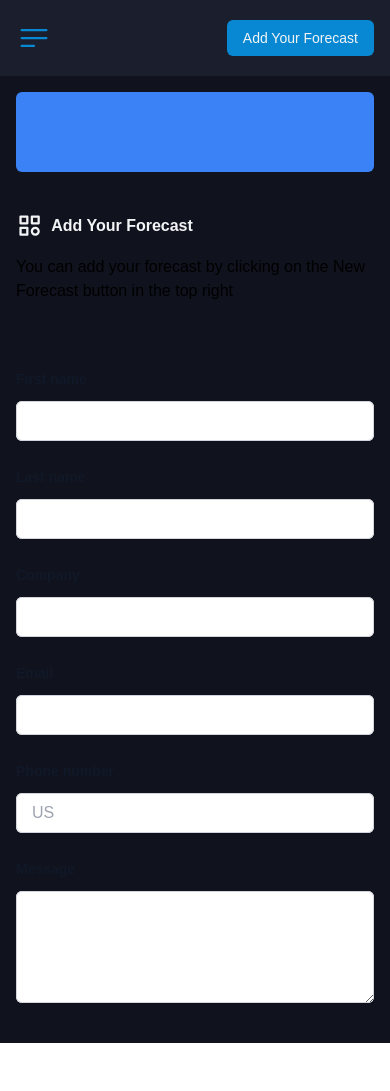
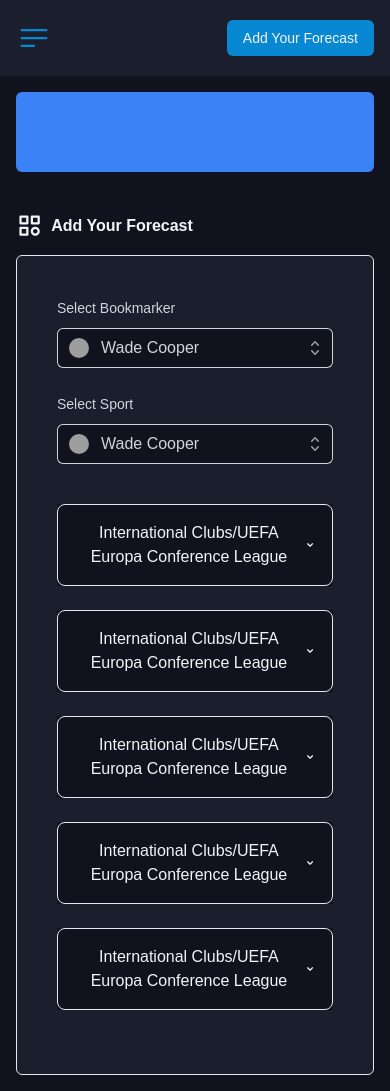
Before and after one commit to sureodds/frontend-app, a Next.js app: page /account/add in a window 390 px wide. Before the commit the page ends 1043 px from the top, so only its background shows below. Built offline with nearby package versions, Linux system fonts and the light colour scheme; grey boxes are pictures that could not be loaded; a web font is replaced by a local one.

Commit message:
chore:  UI revamp

```diff
--- a/package.json
+++ b/package.json
@@ -27,16 +27,15 @@
   },
   "dependencies": {
     "@headlessui/react": "1.7.15",
+    "@heroicons/react": "2.0.18",
     "@next/font": "13.4.5",
     "@tailwindcss/forms": "0.5.4",
     "classnames": "2.3.2",
-    "formik": "2.4.2",
     "next": "13.4.4",
     "next-themes": "0.2.1",
     "react": "18.2.0",
     "react-dom": "18.2.0",
-    "react-icons": "4.9.0",
-    "yup": "1.2.0"
+    "react-icons": "4.9.0"
   },
   "devDependencies": {
     "@commitlint/cli": "17.6.5",
--- a/src/app/account/add/page.tsx
+++ b/src/app/account/add/page.tsx
@@ -1,20 +1,113 @@
 'use client';
 import { useState } from 'react';
 // import { ChevronDownIcon } from '@heroicons/react/20/solid';
-// import { Switch } from '@headlessui/react';
-import { SectionTitle } from '@/components';
+import { Switch } from '@headlessui/react';
+import {
+  AccordionItem,
+  InputField,
+  SectionTitle,
+  SelectField,
+} from '@/components';
 import { BiCategory } from 'react-icons/bi';
-import { Formik, Field, Form, ErrorMessage } from 'formik';
-import * as Yup from 'yup';
+import classNames from 'classnames';
+import Link from 'next/link';
+
+const people = [
+  {
+    id: 1,
+    name: 'Wade Cooper',
+    avatar:
+      'https://images.unsplash.com/photo-1491528323818-fdd1faba62cc?ixlib=rb-1.2.1&ixid=eyJhcHBfaWQiOjEyMDd9&auto=format&fit=facearea&facepad=2&w=256&h=256&q=80',
+  },
+  {
+    id: 2,
+    name: 'Arlene Mccoy',
+    avatar:
+      'https://images.unsplash.com/photo-1550525811-e5869dd03032?ixlib=rb-1.2.1&auto=format&fit=facearea&facepad=2&w=256&h=256&q=80',
+  },
+  {
+    id: 3,
+    name: 'Devon Webb',
+    avatar:
+      'https://images.unsplash.com/photo-1500648767791-00dcc994a43e?ixlib=rb-1.2.1&ixid=eyJhcHBfaWQiOjEyMDd9&auto=format&fit=facearea&facepad=2.25&w=256&h=256&q=80',
+  },
+  {
+    id: 4,
+    name: 'Tom Cook',
+    avatar:
+      'https://images.unsplash.com/photo-1472099645785-5658abf4ff4e?ixlib=rb-1.2.1&ixid=eyJhcHBfaWQiOjEyMDd9&auto=format&fit=facearea&facepad=2&w=256&h=256&q=80',
+  },
+  {
+    id: 5,
+    name: 'Tanya Fox',
+    avatar:
+      'https://images.unsplash.com/photo-1494790108377-be9c29b29330?ixlib=rb-1.2.1&ixid=eyJhcHBfaWQiOjEyMDd9&auto=format&fit=facearea&facepad=2&w=256&h=256&q=80',
+  },
+  {
+    id: 6,
+    name: 'Hellen Schmidt',
+    avatar:
+      'https://images.unsplash.com/photo-1487412720507-e7ab37603c6f?ixlib=rb-1.2.1&ixid=eyJhcHBfaWQiOjEyMDd9&auto=format&fit=facearea&facepad=2&w=256&h=256&q=80',
+  },
+  {
+    id: 7,
+    name: 'Caroline Schultz',
+    avatar:
+      'https://images.unsplash.com/photo-1568409938619-12e139227838?ixlib=rb-1.2.1&ixid=eyJhcHBfaWQiOjEyMDd9&auto=format&fit=facearea&facepad=2&w=256&h=256&q=80',
+  },
+  {
+    id: 8,
+    name: 'Mason Heaney',
+    avatar:
+      'https://images.unsplash.com/photo-1531427186611-ecfd6d936c79?ixlib=rb-1.2.1&ixid=eyJhcHBfaWQiOjEyMDd9&auto=format&fit=facearea&facepad=2&w=256&h=256&q=80',
+  },
+  {
+    id: 9,
+    name: 'Claudie Smitham',
+    avatar:
+      'https://images.unsplash.com/photo-1584486520270-19eca1efcce5?ixlib=rb-1.2.1&ixid=eyJhcHBfaWQiOjEyMDd9&auto=format&fit=facearea&facepad=2&w=256&h=256&q=80',
+  },
+  {
+    id: 10,
+    name: 'Emil Schaefer',
+    avatar:
+      'https://images.unsplash.com/photo-1561505457-3bcad021f8ee?ixlib=rb-1.2.1&ixid=eyJhcHBfaWQiOjEyMDd9&auto=format&fit=facearea&facepad=2&w=256&h=256&q=80',
+  },
+];
 
 const AddPage = () => {
-  const [agreed, setAgreed] = useState(false);
-  // function classNames(...classes) {
-  //   return classes.filter(Boolean).join(' ');
-  // }
-  const handleSubmit = (credentials: any) => {
-    console.log(credentials);
+  const [agreed, setAgreed] = useState<boolean>(false);
+  const [name, setName] = useState('');
+  const [email, setEmail] = useState('');
+  const [error, setError] = useState('');
+
+  const handleNameChange = (e: any) => {
+    setName(e.target.value);
   };
+
+  const handleEmailChange = (e: any) => {
+    setEmail(e.target.value);
+  };
+
+  const handleSubmit = (e: any) => {
+    e.preventDefault();
+
+    // Validate form fields
+    if (!name.trim()) {
+      setError('Name is required');
+      return;
+    }
+
+    if (!email.trim()) {
+      setError('Email is required');
+      return;
+    }
+
+    // Clear error and submit form
+    setError('');
+    // Submit logic goes here...
+  };
+
   return (
     <section>
       <div className="container">
@@ -24,144 +117,62 @@ const AddPage = () => {
           icon={<BiCategory style={{ fontSize: `1.7rem` }} />}
           title="Add Your Forecast"
         />
-        <div>
-          <p>
+        <div className="border my-4 p-10 bg-secondary rounded-md">
+          {/* <p>
             You can add your forecast by clicking on the New Forecast button in
             the top right
-          </p>
+          </p> */}
+          <div className="accordion">
+            <div className="mb-10 w-full grid grid-cols-1 gap-x-8 gap-y-6 sm:grid-cols-2">
+              <SelectField data={people} label="Select Bookmarker" />
+              <SelectField data={people} label="Select Sport" />
+            </div>
+            {[1, 3, 4, 5, 6].map((item, i) => (
+              <AccordionItem
+                key={i}
+                title="International Clubs/UEFA Europa Conference League"
+              >
+                {[1, 3, 4, 5, 6].map((item, i) => (
+                  <AccordionItem
+                    key={i}
+                    title="Paraguya Kings VS Paraguya Kings"
+                  >
+                    <p>Paraguya Kings VS Paraguya Kings</p>
                     <form
-            action="#"
-            method="POST"
+                      onSubmit={handleSubmit}
                       className="mx-auto mt-16 max-w-xl sm:mt-20"
                     >
                       <div className="grid grid-cols-1 gap-x-8 gap-y-6 sm:grid-cols-2">
                         <div>
-                <label
-                  htmlFor="first-name"
-                  className="block text-sm font-semibold leading-6 text-gray-900"
-                >
-                  First name
-                </label>
-                <div className="mt-2.5">
-                  <input
-                    type="text"
-                    name="first-name"
-                    id="first-name"
-                    autoComplete="given-name"
-                    className="block w-full rounded-md border-0 px-3.5 py-2 text-gray-900 shadow-sm ring-1 ring-inset ring-gray-300 placeholder:text-gray-400 focus:ring-2 focus:ring-inset focus:ring-indigo-600 sm:text-sm sm:leading-6"
+                          <InputField
+                            placeholder="Email"
+                            label="Email Address"
+                            type="email"
+                            value={email}
+                            onChange={handleEmailChange}
+                            error={error && !email.trim() ? error : ''}
                           />
                         </div>
-              </div>
                         <div>
-                <label
-                  htmlFor="last-name"
-                  className="block text-sm font-semibold leading-6 text-gray-900"
-                >
-                  Last name
-                </label>
-                <div className="mt-2.5">
-                  <input
+                          <InputField
+                            placeholder="Name"
+                            label="User Name"
                             type="text"
-                    name="last-name"
-                    id="last-name"
-                    autoComplete="family-name"
-                    className="block w-full rounded-md border-0 px-3.5 py-2 text-gray-900 shadow-sm ring-1 ring-inset ring-gray-300 placeholder:text-gray-400 focus:ring-2 focus:ring-inset focus:ring-indigo-600 sm:text-sm sm:leading-6"
+                            value={name}
+                            onChange={handleNameChange}
+                            error={error && !name.trim() ? error : ''}
                           />
                         </div>
-              </div>
-              <div className="sm:col-span-2">
-                <label
-                  htmlFor="company"
-                  className="block text-sm font-semibold leading-6 text-gray-900"
+                        <Switch.Group
+                          as="div"
+                          className="flex gap-x-4 sm:col-span-2"
                         >
-                  Company
-                </label>
-                <div className="mt-2.5">
-                  <input
-                    type="text"
-                    name="company"
-                    id="company"
-                    autoComplete="organization"
-                    className="block w-full rounded-md border-0 px-3.5 py-2 text-gray-900 shadow-sm ring-1 ring-inset ring-gray-300 placeholder:text-gray-400 focus:ring-2 focus:ring-inset focus:ring-indigo-600 sm:text-sm sm:leading-6"
-                  />
-                </div>
-              </div>
-              <div className="sm:col-span-2">
-                <label
-                  htmlFor="email"
-                  className="block text-sm font-semibold leading-6 text-gray-900"
-                >
-                  Email
-                </label>
-                <div className="mt-2.5">
-                  <input
-                    type="email"
-                    name="email"
-                    id="email"
-                    autoComplete="email"
-                    className="block w-full rounded-md border-0 px-3.5 py-2 text-gray-900 shadow-sm ring-1 ring-inset ring-gray-300 placeholder:text-gray-400 focus:ring-2 focus:ring-inset focus:ring-indigo-600 sm:text-sm sm:leading-6"
-                  />
-                </div>
-              </div>
-              <div className="sm:col-span-2">
-                <label
-                  htmlFor="phone-number"
-                  className="block text-sm font-semibold leading-6 text-gray-900"
-                >
-                  Phone number
-                </label>
-                <div className="relative mt-2.5">
-                  <div className="absolute inset-y-0 left-0 flex items-center">
-                    <label htmlFor="country" className="sr-only">
-                      Country
-                    </label>
-                    <select
-                      id="country"
-                      name="country"
-                      className="h-full rounded-md border-0 bg-transparent bg-none py-0 pl-4 pr-9 text-gray-400 focus:ring-2 focus:ring-inset focus:ring-indigo-600 sm:text-sm"
-                    >
-                      <option>US</option>
-                      <option>CA</option>
-                      <option>EU</option>
-                    </select>
-                    {/* <ChevronDownIcon
-                      className="pointer-events-none absolute right-3 top-0 h-full w-5 text-gray-400"
-                      aria-hidden="true"
-                    /> */}
-                  </div>
-                  <input
-                    type="tel"
-                    name="phone-number"
-                    id="phone-number"
-                    autoComplete="tel"
-                    className="block w-full rounded-md border-0 px-3.5 py-2 pl-20 text-gray-900 shadow-sm ring-1 ring-inset ring-gray-300 placeholder:text-gray-400 focus:ring-2 focus:ring-inset focus:ring-indigo-600 sm:text-sm sm:leading-6"
-                  />
-                </div>
-              </div>
-              <div className="sm:col-span-2">
-                <label
-                  htmlFor="message"
-                  className="block text-sm font-semibold leading-6 text-gray-900"
-                >
-                  Message
-                </label>
-                <div className="mt-2.5">
-                  <textarea
-                    name="message"
-                    id="message"
-                    rows={4}
-                    className="block w-full rounded-md border-0 px-3.5 py-2 text-gray-900 shadow-sm ring-1 ring-inset ring-gray-300 placeholder:text-gray-400 focus:ring-2 focus:ring-inset focus:ring-indigo-600 sm:text-sm sm:leading-6"
-                    defaultValue={''}
-                  />
-                </div>
-              </div>
-              {/* <Switch.Group as="div" className="flex gap-x-4 sm:col-span-2">
                           <div className="flex h-6 items-center">
                             <Switch
                               checked={agreed}
                               onChange={setAgreed}
                               className={classNames(
-                      agreed ? 'bg-indigo-600' : 'bg-gray-200',
+                                agreed ? 'bg-indigo-600' : 'bg-gray-500',
                                 'flex w-8 flex-none cursor-pointer rounded-full p-px ring-1 ring-inset ring-gray-900/5 transition-colors duration-200 ease-in-out focus-visible:outline focus-visible:outline-2 focus-visible:outline-offset-2 focus-visible:outline-indigo-600',
                               )}
                             >
@@ -170,29 +181,37 @@ const AddPage = () => {
                                 aria-hidden="true"
                                 className={classNames(
                                   agreed ? 'translate-x-3.5' : 'translate-x-0',
-                        'h-4 w-4 transform rounded-full bg-white shadow-sm ring-1 ring-gray-900/5 transition duration-200 ease-in-out',
+                                  'h-4 w-4 transform rounded-full bg-white shadow-sm ring-1 ring-gray-300/5 transition duration-200 ease-in-out',
                                 )}
                               />
                             </Switch>
                           </div>
                           <Switch.Label className="text-sm leading-6 text-gray-600">
                             By selecting this, you agree to our{' '}
-                  <a href="#" className="font-semibold text-indigo-600">
+                            <Link
+                              href="/"
+                              className="font-semibold text-indigo-600"
+                            >
                               privacy&nbsp;policy
-                  </a>
+                            </Link>
                             .
                           </Switch.Label>
-              </Switch.Group> */}
+                        </Switch.Group>
                       </div>
                       <div className="mt-10">
-              {/* <button
+                        <button
                           type="submit"
                           className="block w-full rounded-md bg-indigo-600 px-3.5 py-2.5 text-center text-sm font-semibold text-white shadow-sm hover:bg-indigo-500 focus-visible:outline focus-visible:outline-2 focus-visible:outline-offset-2 focus-visible:outline-indigo-600"
                         >
-                Let's talk
-              </button> */}
+                          Lets talk
+                        </button>
                       </div>
                     </form>
+                  </AccordionItem>
+                ))}
+              </AccordionItem>
+            ))}
+          </div>
         </div>
       </div>
     </section>
--- a/src/app/account/leaderboard/page.tsx
+++ b/src/app/account/leaderboard/page.tsx
@@ -12,7 +12,7 @@ const LeaderboardPage = () => {
         <Banner />
         <Banner />
       </div> */}
-      <div className="sm:px-10 px-4">
+      <div className="lg:px-10 sm:px-6">
         {/* <SectionTitle icon={<RxActivityLog />} title="Leader Board" /> */}
         <div className="grid sm:grid-cols-2 grid-cols-1 gap-x-10 gap-x-4">
           {forecasters.map((data) =>
--- /dev/null
+++ b/src/components/AccordionItem.tsx
@@ -0,0 +1,45 @@
+import React, { useState } from 'react';
+
+const AccordionItem = ({ title, children }: any) => {
+  const [isOpen, setIsOpen] = useState(false);
+
+  const toggleAccordion = () => {
+    setIsOpen(!isOpen);
+  };
+
+  return (
+    <div className="mb-6 bg-primary">
+      <button
+        onClick={toggleAccordion}
+        className="flex justify-between items-center w-full px-4 py-4 border text-white rounded-lg focus:outline-none"
+      >
+        <span>{title}</span>
+        <svg
+          xmlns="http://www.w3.org/2000/svg"
+          className={`h-5 w-5 transition-transform duration-300 transform ${
+            isOpen ? 'rotate-180' : 'rotate-0'
+          }`}
+          viewBox="0 0 20 20"
+          fill="currentColor"
+        >
+          <path
+            fillRule="evenodd"
+            d="M5.293 7.293a1 1 0 0 1 1.414 0L10 10.586l3.293-3.293a1 1 0 1 1 1.414 1.414l-4 4a1 1 0 0 1-1.414 0l-4-4a1 1 0 0 1 0-1.414z"
+            clipRule="evenodd"
+          />
+        </svg>
+      </button>
+      <div
+        className={`overflow-hidden transition-max-height duration-500 ${
+          isOpen ? 'max-h-full' : 'max-h-0'
+        }`}
+      >
+        <div className="mt-2 px-6 py-4 bg-primary text-gray-300 rounded-md">
+          {children}
+        </div>
+      </div>
+    </div>
+  );
+};
+
+export default AccordionItem;
--- /dev/null
+++ b/src/components/InputField.tsx
@@ -0,0 +1,39 @@
+'use client';
+import React, { useState } from 'react';
+
+const InputField = ({ label, type, value, onChange, error }: any) => {
+  const [isFocused, setIsFocused] = useState(false);
+
+  const handleFocus = () => {
+    setIsFocused(true);
+  };
+
+  const handleBlur = () => {
+    setIsFocused(false);
+  };
+
+  return (
+    <div className="mb-4">
+      <label
+        className={`block text-sm font-medium ${
+          isFocused ? 'text-blue-500' : 'text-gray-300 mb-2'
+        }`}
+      >
+        {label}
+      </label>
+      <input
+        type={type}
+        value={value}
+        onChange={onChange}
+        onFocus={handleFocus}
+        onBlur={handleBlur}
+        className={`mt-1 px-3 py-2 border ${
+          error ? 'border-red-500' : 'border-gray-300'
+        } rounded-md focus:outline-none text-gray-300 focus:ring-2 focus:ring-blue-500 focus:border-transparent bg-transparent`}
+      />
+      {error && <p className="mt-2 text-sm text-red-500">{error}</p>}
+    </div>
+  );
+};
+
+export default InputField;
--- a/src/components/PlayerCardRow.tsx
+++ b/src/components/PlayerCardRow.tsx
@@ -5,12 +5,12 @@ import PlayerCard from './PlayerCard';
 
 const PlayerCardRow = ({ title, btnTxt, data }: any) => {
   return (
-    <section className="shadow-2xl rounded-md bg-secondary mt-6 px-4">
-      <div className="flex items-center justify-between mt-4">
+    <section className="shadow-2xl rounded-md bg-secondary mt-6 px-4 py-4">
+      <div className="flex items-center justify-between lg:flex-row md:flex-col sm:flex-col lg:mt-4 sm:mt-3 sm:pt-3 sm:mb-3">
         <SectionTitle title={title} />
         <Button sm text={btnTxt} />
       </div>
-      <div className="grid sm:grid-cols-2 grid-cols-1 gap-4 sm:mt-2 mt-6">
+      <div className="grid xl:grid-cols-2 lg:grid-cols-2 md:grid-cols-1 sm:grid-cols-1 grid-cols-1 gap-4 sm:mt-2 mt-6">
         {data?.data.map((item: any) => (
           <PlayerCard key={item} data={item} />
         ))}
--- a/src/components/SectionTitle.tsx
+++ b/src/components/SectionTitle.tsx
@@ -2,7 +2,7 @@ import React from 'react';
 
 const SectionTitle = ({ title, icon }: any) => {
   return (
-    <h2 className="sm:text-xl text-md font-semibold text-white my-4 flex items-center">
+    <h2 className="lg:text-xl md:text-lg sm:text-sm text-md font-semibold text-white lg:mb-4 sm:mb-3 flex items-center">
       <span className="pr-2 text-xl">{icon}</span>
       {title}
     </h2>
--- /dev/null
+++ b/src/components/SelectField.tsx
@@ -0,0 +1,103 @@
+import { Fragment, useState } from 'react';
+import { Listbox, Transition } from '@headlessui/react';
+import { CheckIcon, ChevronUpDownIcon } from '@heroicons/react/20/solid';
+
+function classNames(...classes: string[]) {
+  return classes.filter(Boolean).join(' ');
+}
+
+export default function SelectField({ data, label }: any) {
+  const [selected, setSelected] = useState(data[0]);
+
+  console.log(selected);
+
+  return (
+    <Listbox value={selected} onChange={setSelected}>
+      {({ open }) => (
+        <div>
+          <div>
+            <Listbox.Label className="block text-sm font-medium leading-6 text-gray-300">
+              {label}
+            </Listbox.Label>
+          </div>
+          <div className="relative mt-2">
+            <Listbox.Button className="relative w-full cursor-default rounded-md bg-primary py-2 pl-3 pr-10 text-left text-gray-300 shadow-sm ring-1 ring-inset ring-gray-300 focus:outline-none focus:ring-2 focus:ring-main sm:text-sm sm:leading-6">
+              <span className="flex items-center">
+                {selected.avatar && (
+                  <img
+                    src={selected.avatar}
+                    alt=""
+                    className="h-5 w-5 flex-shrink-0 rounded-full"
+                  />
+                )}
+                <span className="ml-3 block truncate">{selected.name}</span>
+              </span>
+              <span className="pointer-events-none absolute inset-y-0 right-0 ml-3 flex items-center pr-2">
+                <ChevronUpDownIcon
+                  className="h-5 w-5 text-gray-400"
+                  aria-hidden="true"
+                />
+              </span>
+            </Listbox.Button>
+
+            <Transition
+              show={open}
+              as={Fragment}
+              leave="transition ease-in duration-100"
+              leaveFrom="opacity-100"
+              leaveTo="opacity-0"
+            >
+              <Listbox.Options className="absolute z-10 mt-1 max-h-56 border w-full overflow-auto rounded-md bg-primary py-1 text-base shadow-lg ring-1 ring-black ring-opacity-5 focus:outline-none sm:text-sm">
+                {data.map((person: any) => (
+                  <Listbox.Option
+                    key={person.id}
+                    className={({ active }) =>
+                      classNames(
+                        active ? 'bg-main text-white' : 'text-gray-300',
+                        'relative cursor-default select-none py-2 pl-3 pr-9',
+                      )
+                    }
+                    value={person}
+                  >
+                    {({ selected, active }) => (
+                      <>
+                        <div className="flex items-center">
+                          {person.avatar && (
+                            <img
+                              src={person.avatar}
+                              alt=""
+                              className="h-5 w-5 flex-shrink-0 rounded-full"
+                            />
+                          )}
+                          <span
+                            className={classNames(
+                              selected ? 'font-semibold' : 'font-normal',
+                              'ml-3 block truncate',
+                            )}
+                          >
+                            {person.name}
+                          </span>
+                        </div>
+
+                        {selected ? (
+                          <span
+                            className={classNames(
+                              active ? 'text-white' : 'text-indigo-600',
+                              'absolute inset-y-0 right-0 flex items-center pr-4',
+                            )}
+                          >
+                            <CheckIcon className="h-5 w-5" aria-hidden="true" />
+                          </span>
+                        ) : null}
+                      </>
+                    )}
+                  </Listbox.Option>
+                ))}
+              </Listbox.Options>
+            </Transition>
+          </div>
+        </div>
+      )}
+    </Listbox>
+  );
+}
```
Also changed, not shown: src/components/MobileSidenav.tsx (+4 -4 lines), src/components/PlayerCard.tsx (+13 -11 lines), src/components/index.ts (+15 -1 lines), 1 other file (tests, documents, lock files or other folders). Lines whose indentation alone changed are shown as unchanged.
